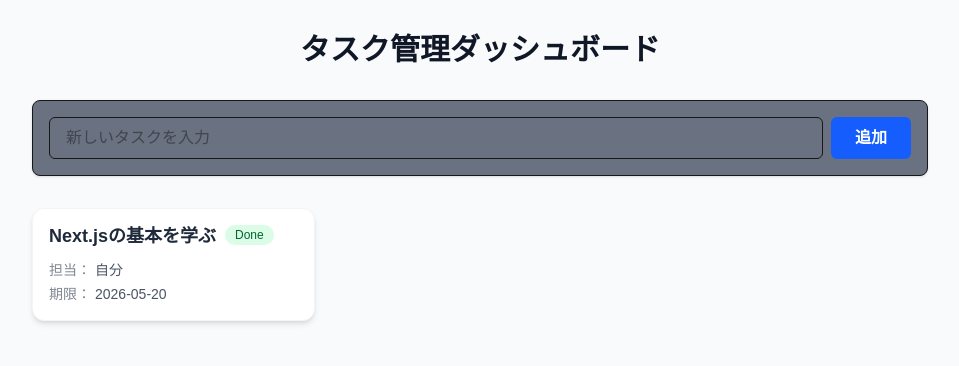
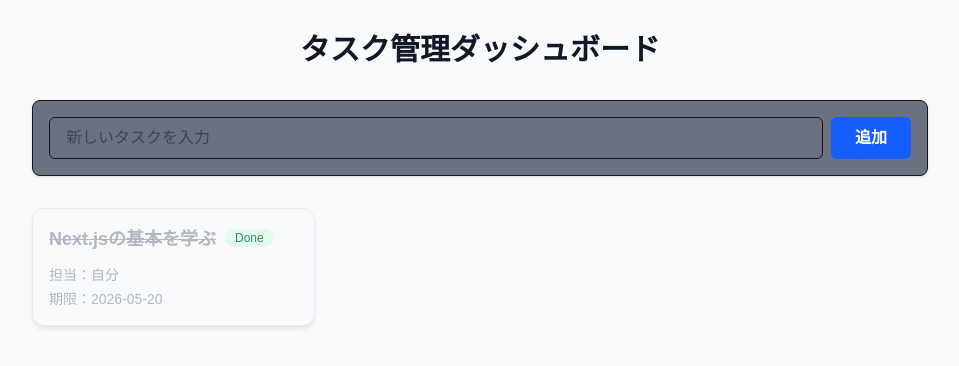
Before and after one commit to Dan-W1210/nextjs-task-manager, a Next.js app: page / in a window 1280 px wide. Shown: the top 366 px of the page, without its empty margins (160-1119 px from the left). Built offline with nearby package versions, Linux system fonts and the light colour scheme.

Commit message:
feat: タスクのステータス切り替え機能を実装

```diff
--- a/src/app/page.tsx
+++ b/src/app/page.tsx
@@ -20,7 +20,20 @@ export default function Home() {
     //filterを使って「指定されたID 以外」のタスクだけを残した新しい配列を作る
     const updatedTasks = tasks.filter(task => task.id !== id)
     setTasks(updatedTasks);
-  }
+  };
+
+const toggleTaskStatus = (id: string) => {
+    setTasks(tasks.map(task => {
+      if (task.id === id) {
+        return {
+          ...task,
+          status: task.status === 'Todo' ? 'Done' : 'Todo'
+        };
+      }
+      return task;
+    }));
+  };
+
 
   // 新しいタスクを追加する関数に引数でtitleを受け取るように変更
   const addTask = (title: string) => {
@@ -48,7 +61,7 @@ export default function Home() {
         <div className='grid grid-cols-1 md:grid-cols-2 lg:grid-cols-3 gap-6'>
           {tasks.map((task) => (
             // TaskCardに削除関数を渡す
-            <TaskCard key = { task.id } task = { task } onDelete = { deleteTask } />
+            <TaskCard key = { task.id } task = { task } onDelete = { deleteTask } onToggle = { toggleTaskStatus } />
           ))}
         </div>
       </div>
--- a/src/components/TaskCard.tsx
+++ b/src/components/TaskCard.tsx
@@ -4,13 +4,19 @@ import StatusBadge from "./StatusBadge";
 interface Props {
   task: Task;
   onDelete: (id: string) => void;
+  onToggle: (id: string) => void;
 }
 
-export default function TaskCard({ task, onDelete }: Props) {
+export default function TaskCard({ task, onDelete, onToggle }: Props) {
+
+  const isDone = task.status === 'Done';
+
   return (
     // 親要素は1つにまとめます。'relative group' をここに入れるのがポイントです！
-    <div className="p-4 rounded-xl shadow-md border border-gray-100 bg-white hover:shadow-lg transition-all relative group flex flex-col gap-3">
-
+    <div
+      className={`p-4 rounded-xl shadow-md border transition-all relative group flex flex-col gap-3
+        ${isDone ? 'bg-gray-50 border-gray-200 opacity-75' : 'bg-white border-gray-100'}`}
+    >
       {/* 1. 削除ボタン：位置を右上に固定 */}
       <button
         onClick={() => onDelete(task.id)}
@@ -22,22 +28,18 @@ export default function TaskCard({ task, onDelete }: Props) {
 
       {/* 2. タイトルとバッジ */}
       <div className="flex justify-between items-start gap-2 pr-6"> {/* ボタンと被らないよう右に余白 */}
-        <h3 className="font-bold text-lg text-gray-800 flex-1 leading-tight">
+        <h3 className={`font-bold text-lg flex-1 ${isDone ? 'line-through text-gray-400' : 'text-gray-800'}`}>
           {task.title}
         </h3>
-        <StatusBadge status={task.status} />
+        <div onClick={() => onToggle(task.id)} className="cursor-pointer transform hover:scale-110 transition-transform">
+          <StatusBadge status={task.status} />
+        </div>
       </div>
 
       {/* 3. 担当・期限情報 */}
-      <div className="text-sm text-gray-600 space-y-1">
-        <p className="flex items-center gap-1">
-          <span className="opacity-70">担当：</span>
-          <span className="font-medium">{task.assignee}</span>
-        </p>
-        <p className="flex items-center gap-1">
-          <span className="opacity-70">期限：</span>
-          <span className="font-medium">{task.dueDate}</span>
-        </p>
+      <div className={`text-sm space-y-1 ${isDone ? 'text-gray-400' : 'text-gray-600'}`}>
+        <p>担当：{task.assignee}</p>
+        <p>期限：{task.dueDate}</p>
       </div>
     </div>
   );
```
